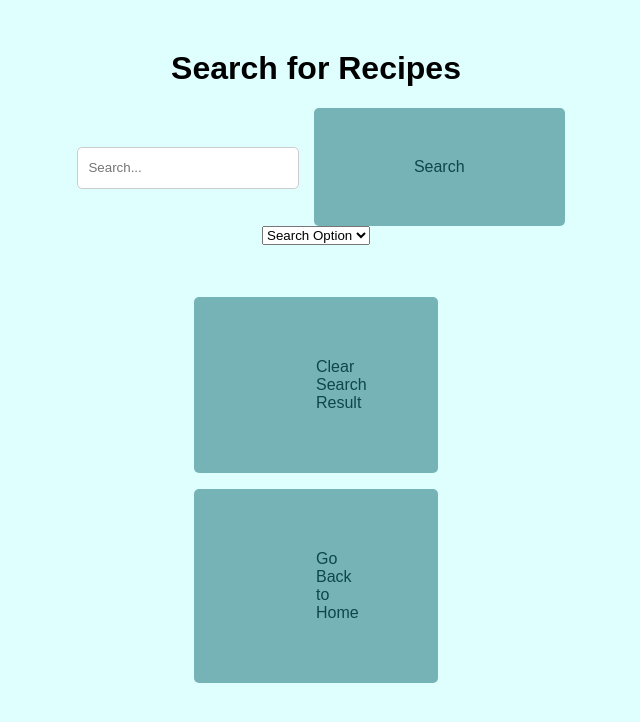
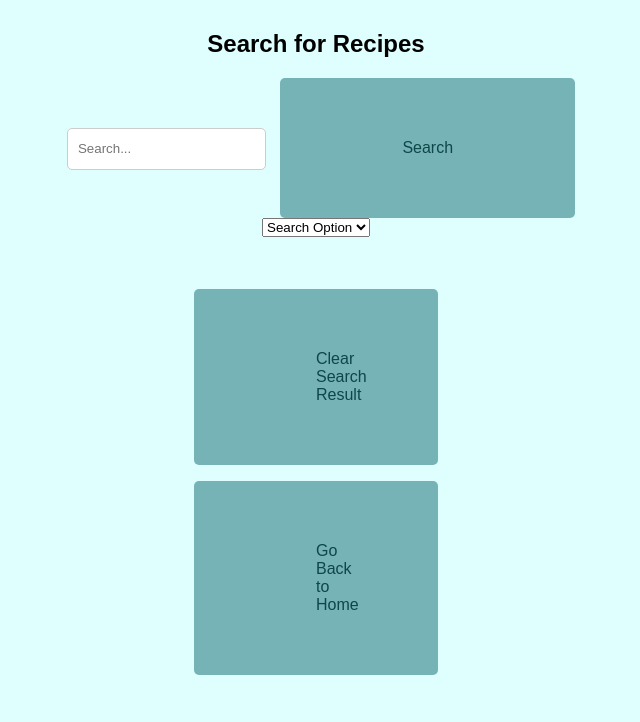
Before and after one commit to software-students-fall2023/2-web-app-exercise-chili, a Flask app: page /search in a window 1280 px wide. Shown: the top 722 px of the page, without its empty margins (324-964 px from the left). Run offline with Flask 3, Linux system fonts and the light colour scheme; data that the repository does not hold is empty; parts of the project's set-up code (start-up, migrations or seed data) failed here and were passed over; some libraries are stand-ins or nearby versions.

Commit message:
Update Styling of Search Page

```diff
--- a/static/css/style.css
+++ b/static/css/style.css
@@ -28,7 +28,7 @@ button {
 }
 
 .cookButton {
-  display: flex;
+  display: center;
   justify-content: center;
   align-items: center;
   padding: 5% 20%;
--- a/templates/search.html
+++ b/templates/search.html
@@ -3,12 +3,13 @@
 <html>
     <head>
         <meta name="viewport" content="width=device-width, initial-scale=1">
+        <title>Search for Recipes</title>
         <link rel="stylesheet" type="text/css" href="/static/css/style.css">
     </head>
     <body>
-        <h1><center>Search for Recipes</center></h1>
-        <form action="{{ url_for('search') }}" class="searchpage" method="post" action="" style="margin:auto;width:1000px">
-            <input style="width:200px" type="text" placeholder="Search..." name="search_query">
+        <h2>Search for Recipes</h2>
+        <form action="{{ url_for('search') }}" class="searchpage" method="post" action="" >
+            <input type="text" placeholder="Search..." name="search_query">
 
             <button type="submit" class="search-btn">Search</button>
             <br>
@@ -26,17 +27,17 @@
         {% for doc in docs %}
             <section class="posts">
             <article class="post">
-                <p class="recipe-name">Recipe: {{ doc.name }}</p>
-                <p class="recipe-ingredient">Ingredients: </p>
+                <h2>{{ doc.name }}</h2>
+                <h3>Ingredients: </h3>
                 <ul style="list-style-type: none; padding-left: 0;">
                     {% for ingredient in doc.ingredients %}
                         <li>{{ ingredient }}</li>
                     {% endfor %}
                 </ul>
-                <p class="recipe-instructions">Instructions: {{ doc.instructions }}</p>
                 <p class="recipe-cooktime">Cook Time: {{ doc.time }}</p>
+                <br>
                 <p>
-                    <button class="cookButton" data-recipe-id="{{ doc._id }}">Cook!</button>
+                    <button class="cookButton" data-recipe-id="{{ doc._id }}"><center>Cook!</center></button>
                 </p>
             </article>
 
@@ -60,7 +61,7 @@
 
         <br>
         <p>
-            <button style="width:190px" onclick="goToSearchPage()">Clear Search Result</button>
+            <button style="width:220px" onclick="goToSearchPage()">Clear Search Result</button>
 
             <script>
                 function goToSearchPage() {
@@ -70,7 +71,7 @@
         </p>
 
         <p>
-            <button style="width:190px" onclick="goToHomePage()">Go Back to Home</button>
+            <button style="width:220px" onclick="goToHomePage()">Go Back to Home</button>
 
             <script>
                 function goToHomePage() {
```
Also changed, not shown: templates/search_initial.html (+7 -5 lines).
